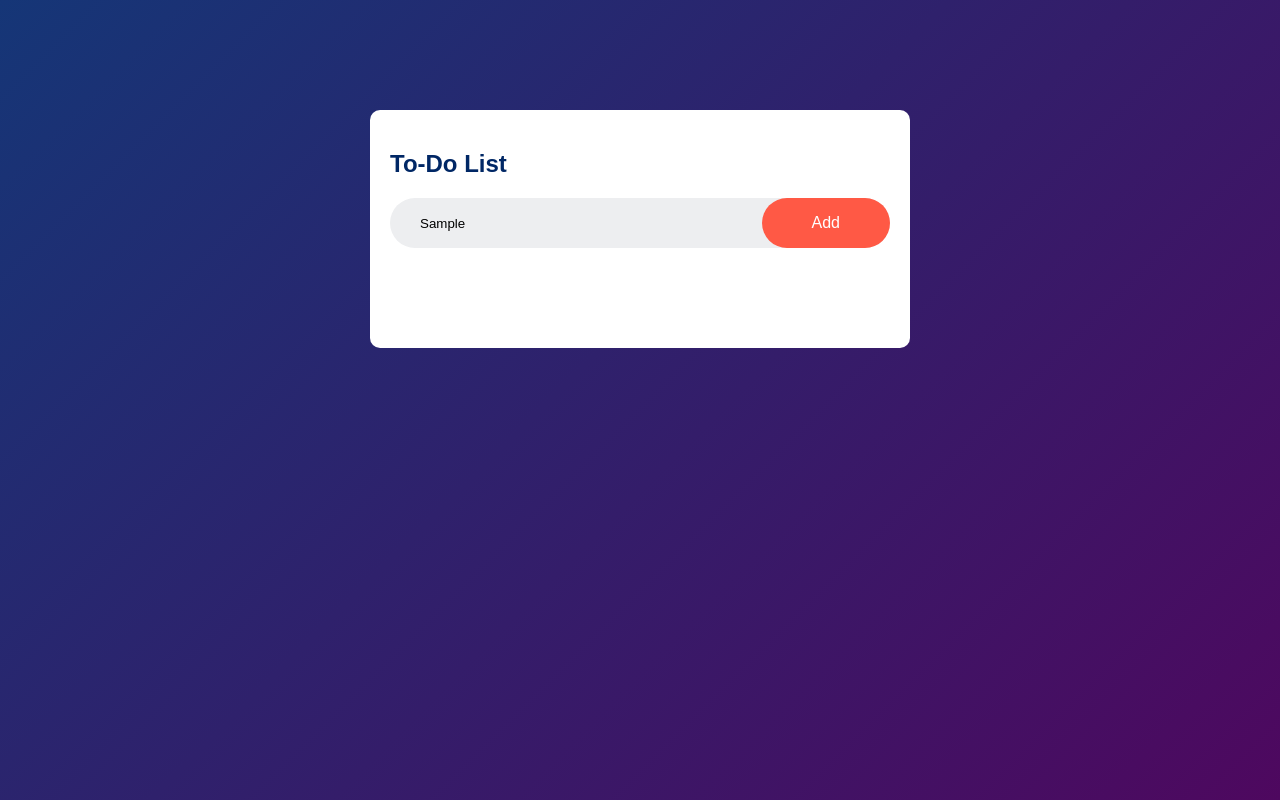
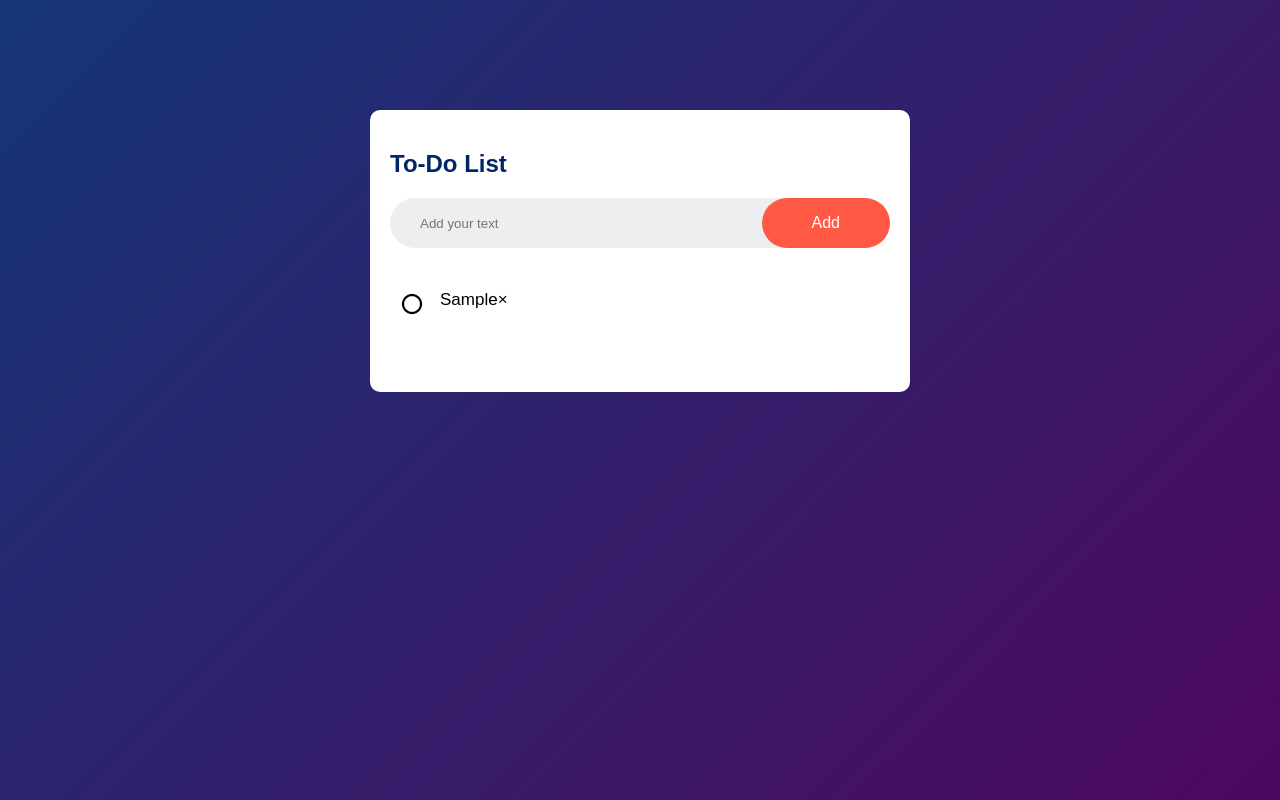
Before and after one commit to icxd3/todo-js, a plain HTML site: page index.html in a window 1280 px wide. Both pictures are taken after typing "Sample" into the empty fields and a click on the button "Add". Drawn offline with Linux system fonts and the light colour scheme.

Commit message:
add: function for adding a tasks was created

```diff
--- a/app.js
+++ b/app.js
@@ -0,0 +1,16 @@
+const inputBox = document.getElementById('input-box');
+const listContainer = document.getElementById('list-container');
+
+function addTask() {
+  if (inputBox.value === '') {
+    alert('You must write something!');
+  } else {
+    let li = document.createElement('li');
+    li.innerHTML = inputBox.value;
+    listContainer.appendChild(li);
+    let span = document.createElement('span');
+    span.innerHTML = '\u00d7';
+    li.appendChild(span);
+  }
+  inputBox.value = '';
+}
--- a/index.html
+++ b/index.html
@@ -12,7 +12,7 @@
         <h2>To-Do List</h2>
         <div class="row">
           <input type="text" id="input-box" placeholder="Add your text" />
-          <button>Add</button>
+          <button onclick="addTask()">Add</button>
         </div>
         <ul id="list-container">
           <!-- <li class="checked">Task 1</li>
```
